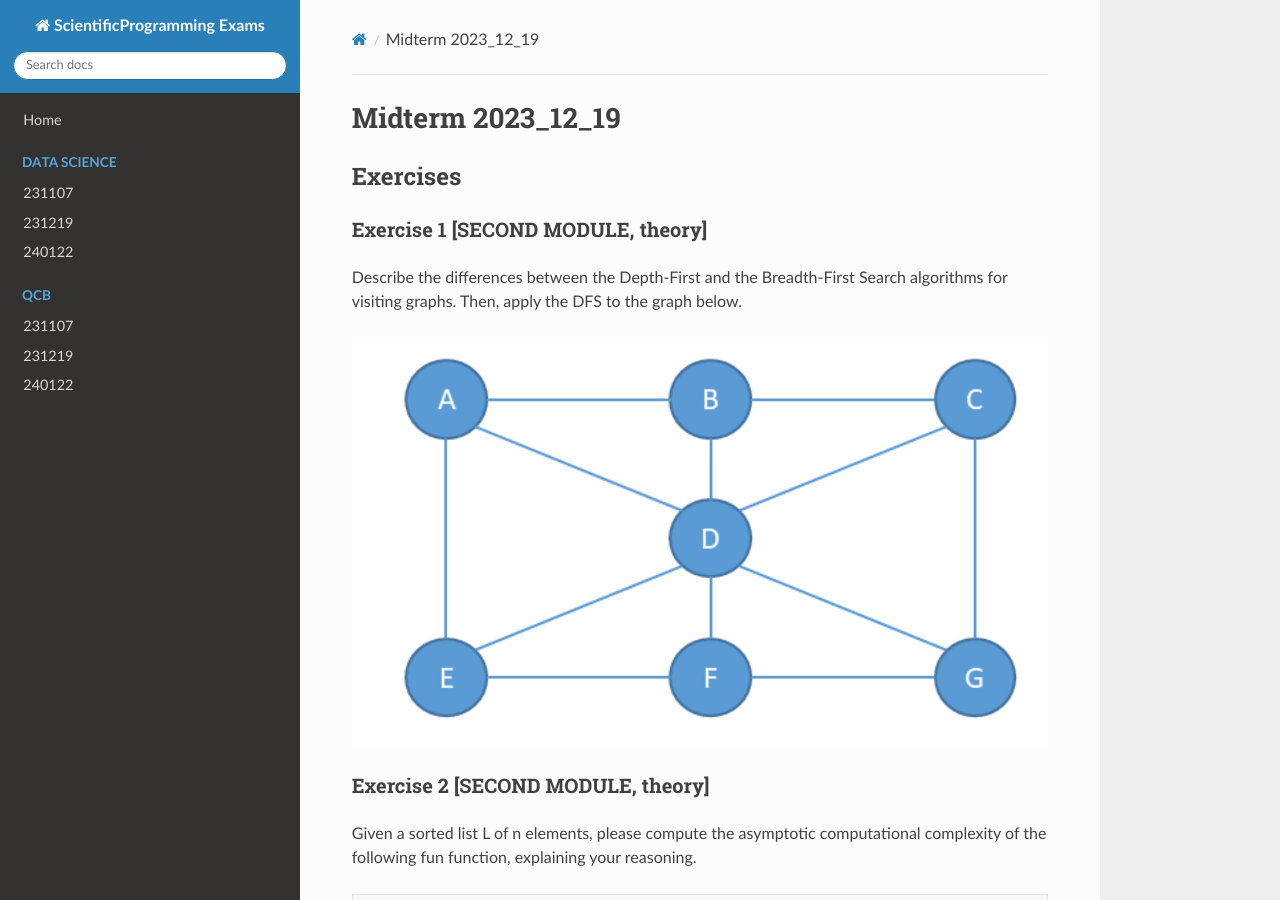
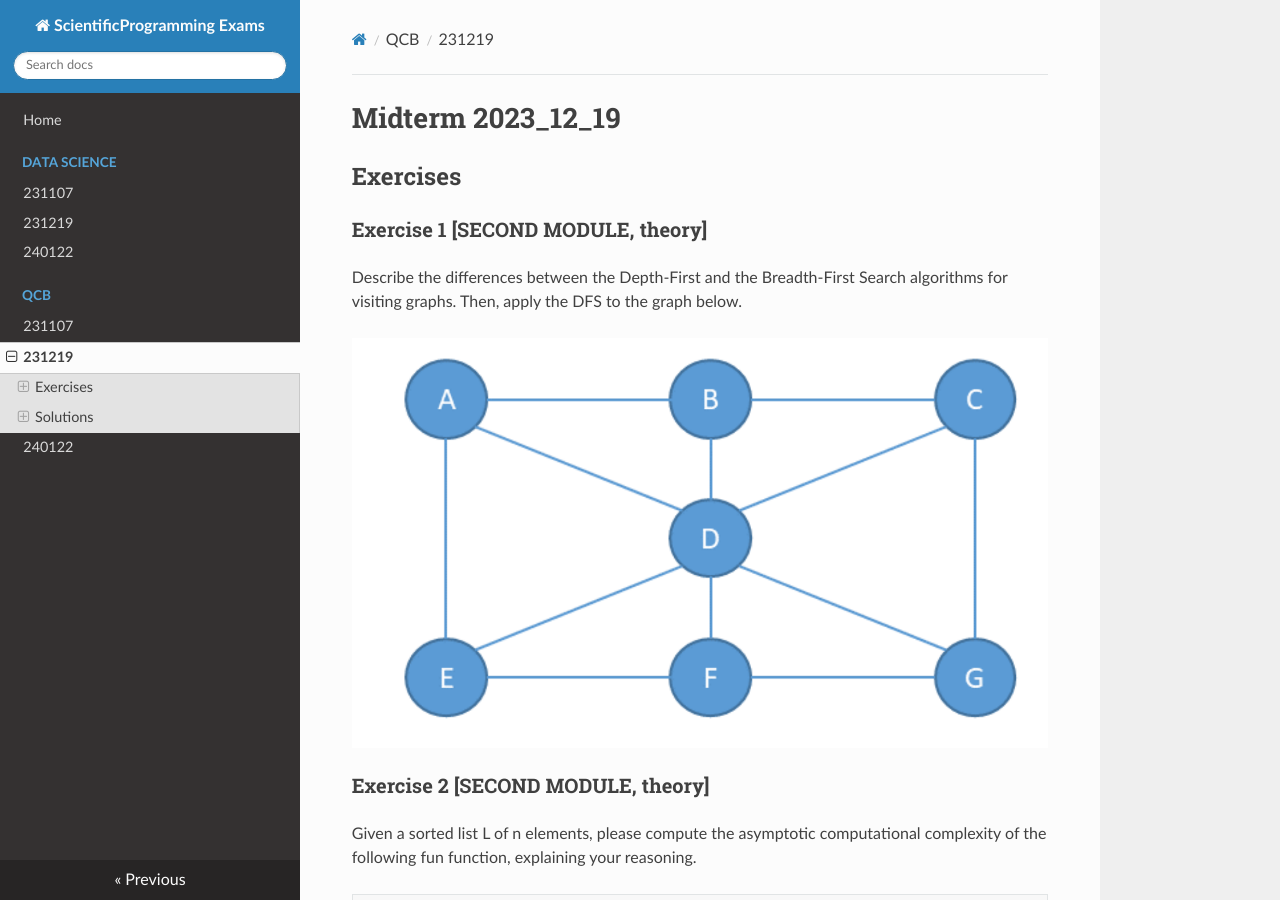
Before and after one commit to rflocfloc/sciprogexams, an MkDocs documentation site: the page built from docs/2023_12_19/qcb/2023_12_19.md, in a window 1280 px wide and 900 px high. Built offline with MkDocs 1.6.1, drawn with Linux system fonts in a browser that asks for light colours; nearby versions of some CDN libraries; some of the changed lines change nothing that is shown.

Commit message:
Update mkdocs.yml

```diff
--- a/mkdocs.yml
+++ b/mkdocs.yml
@@ -8,6 +8,6 @@ nav:
      - 24_01_22: ds/2024_01_22.md
   - QCB:
      - 23_11_07: qcb/2023_11_07.md
-     - 23_12_19: qcb/2023_12_19.md
+     - 23_12_19: 2023_12_19/qcb/2023_12_19.md
      - 24_01_22: qcb/2024_01_22.md
 theme: readthedocs
```
